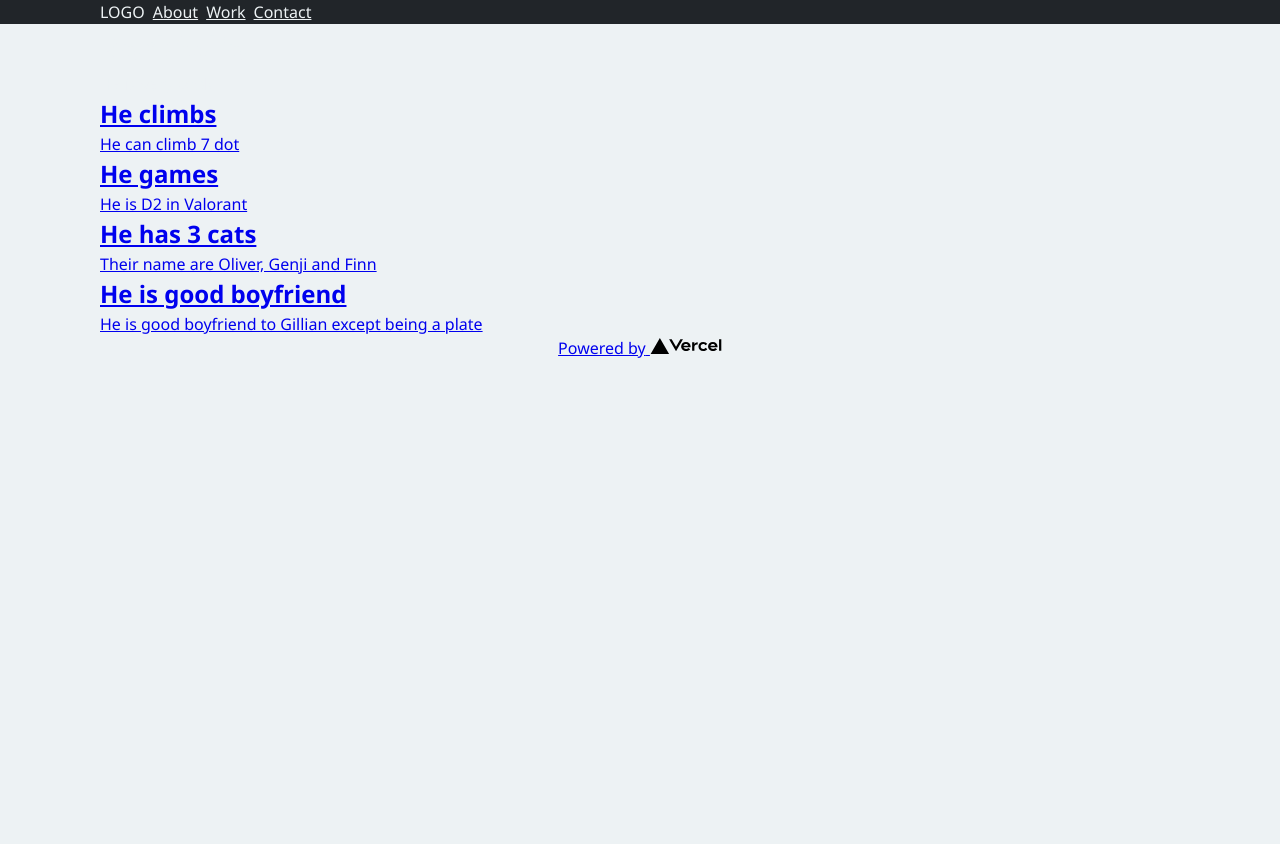
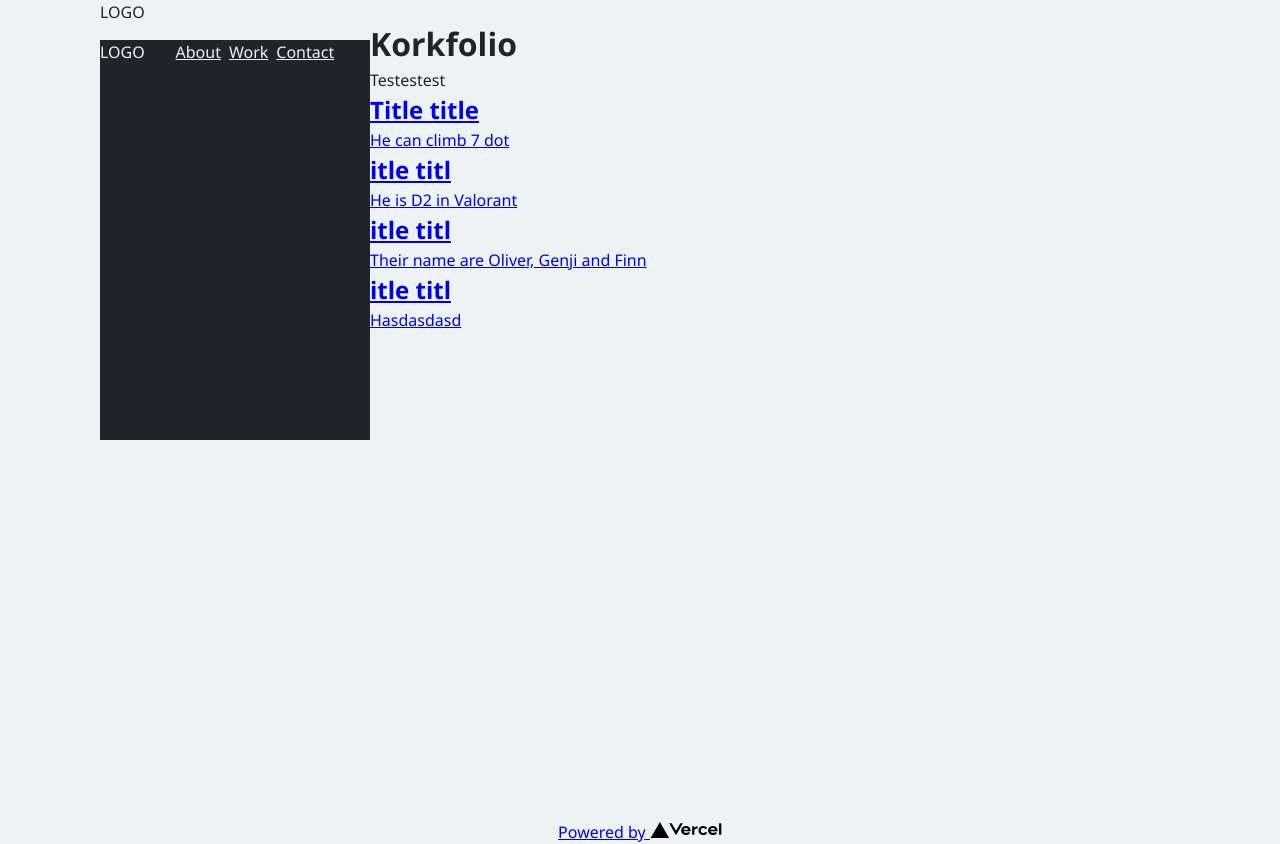
Before and after one commit to kerkzhan/portfolio-2022, a Next.js app: page / in a window 1280 px wide. Before the commit the page ends 800 px from the top, so only its background shows below. Built offline with nearby package versions, Linux system fonts and the light colour scheme.

Commit message:
header, sidebar changes

```diff
--- a/components/header.js
+++ b/components/header.js
@@ -17,20 +17,8 @@ const Header = () => {
   ];
 
   return (
-    <nav className="kp-header">
-      <div className="kp-layout-content">
-        <div>LOGO</div>
-
-        <div className="kp-header-buttons">
-          {navLinks.map((link) => {
-            return (
-              <a href={link.link}>
-                <p>{link.name}</p>
-              </a>
-            );
-          })}
-        </div>
-      </div>
+    <nav className="kp-layout-header kp-header">
+      <div>LOGO</div>
     </nav>
   );
 };
--- /dev/null
+++ b/components/layout.js
@@ -0,0 +1,35 @@
+import PropTypes from "prop-types";
+import Image from "next/image";
+import Sidebar from "./sidebar";
+import Header from "./header";
+
+const Layout = ({ children }) => {
+  return (
+    <div className="kp-layout-default">
+      <Header />
+
+      <main className="kp-layout-content">
+        <Sidebar />
+        {children}
+      </main>
+
+      <footer className="kp-layout-footer">
+        <a
+          href="https://vercel.com?utm_source=create-next-app&utm_medium=default-template&utm_campaign=create-next-app"
+          target="_blank"
+          rel="noopener noreferrer"
+        >
+          Powered by{" "}
+          <span>
+            <Image src="/vercel.svg" alt="Vercel Logo" width={72} height={16} />
+          </span>
+        </a>
+      </footer>
+    </div>
+  );
+};
+Layout.propTypes = {
+  children: PropTypes.node.isRequired,
+};
+
+export default Layout;
--- /dev/null
+++ b/components/sidebar.js
@@ -0,0 +1,38 @@
+import React from "react";
+
+const Sidebar = () => {
+  const navLinks = [
+    {
+      name: "About",
+      link: "/about",
+    },
+    {
+      name: "Work",
+      link: "/work",
+    },
+    {
+      name: "Contact",
+      link: "/contact",
+    },
+  ];
+
+  return (
+    <nav className="kp-layout-sidebar kp-sidebar">
+      <div className="kp-layout-content">
+        <div>LOGO</div>
+
+        <div className="kp-sidebar-buttons">
+          {navLinks.map((link) => {
+            return (
+              <a href={link.link}>
+                <p>{link.name}</p>
+              </a>
+            );
+          })}
+        </div>
+      </div>
+    </nav>
+  );
+};
+
+export default Sidebar;
--- a/css/kp.css
+++ b/css/kp.css
@@ -1,8 +1,7 @@
 *,
 *::before,
 *::after {
-  -webkit-box-sizing: border-box;
-          box-sizing: border-box;
+  box-sizing: border-box;
 }
 
 body,
@@ -40,7 +39,8 @@ body {
 }
 
 a:not([class]) {
-  text-decoration-skip-ink: auto;
+  -webkit-text-decoration-skip: ink;
+          text-decoration-skip-ink: auto;
 }
 
 img,
@@ -60,80 +60,82 @@ select {
   html:focus-within {
     scroll-behavior: auto;
   }
+
   *,
-  *::before,
-  *::after {
+*::before,
+*::after {
     -webkit-animation-duration: 0.01ms !important;
             animation-duration: 0.01ms !important;
     -webkit-animation-iteration-count: 1 !important;
             animation-iteration-count: 1 !important;
-    -webkit-transition-duration: 0.01ms !important;
-            transition-duration: 0.01ms !important;
+    transition-duration: 0.01ms !important;
     scroll-behavior: auto !important;
   }
 }
-
 body {
   background-color: #edf2f4;
-  color: #edf2f4;
+  color: #212529;
   font-family: "Segoe UI", Tahoma, Geneva, Verdana, sans-serif;
 }
 
 .kp-layout-default {
-  display: -ms-grid;
-  display: grid;
-  -ms-grid-rows: auto 1fr auto;
-      grid-template-rows: auto 1fr auto;
   max-width: 1080px;
   margin-left: auto;
   margin-right: auto;
 }
 
 .kp-layout-content {
-  display: -webkit-box;
-  display: -ms-flexbox;
-  display: flex;
-  max-width: 1080px;
-  margin-left: auto;
-  margin-right: auto;
+  display: grid;
+  grid-template-columns: 25% auto;
+  height: 100vh;
+}
+
+.kp-layout-sidebar {
+  width: 100%;
+  height: 50vh;
+  min-height: 200px;
+  position: -webkit-sticky;
+  position: sticky;
+  top: 5%;
 }
 
 .kp-layout-header {
-  display: -webkit-box;
-  display: -ms-flexbox;
-  display: flex;
-  max-width: 1080px;
-  margin-left: auto;
-  margin-right: auto;
+  height: 20px;
 }
 
 .kp-layout-footer {
-  display: -webkit-box;
-  display: -ms-flexbox;
+  grid-column: span 2;
   display: flex;
   margin-left: auto;
   margin-right: auto;
-  -webkit-box-pack: center;
-      -ms-flex-pack: center;
-          justify-content: center;
+  justify-content: center;
 }
 
-.kp-header-buttons {
-  display: -webkit-box;
-  display: -ms-flexbox;
+.kp-sidebar-buttons {
   display: flex;
 }
-
-.kp-header-buttons p {
+.kp-sidebar-buttons p {
   margin-left: 0.5rem;
 }
 
-.kp-header {
+@media (max-width: 700px) {
+  .kp-layout-default {
+    display: flex;
+    flex-direction: column;
+    max-width: 1080px;
+    margin-left: auto;
+    margin-right: auto;
+  }
+
+  .kp-layout-sidebar {
+    display: none;
+  }
+}
+.kp-sidebar {
   background-color: #212529;
   color: #edf2f4;
 }
-
-.kp-header a {
+.kp-sidebar a {
   color: inherit;
 }
 
@@ -165,7 +167,6 @@ body {
   margin-bottom: 3rem;
 }
 
-.kp-flow > :not(:last-child):not([class*="kp-stack"]) {
+.kp-flow > :not(:last-child):not([class*=kp-stack]) {
   margin-bottom: 1.5rem;
-}
-/*# sourceMappingURL=kp.css.map */
+}/*# sourceMappingURL=kp.css.map */
--- a/pages/index.js
+++ b/pages/index.js
@@ -1,55 +1,40 @@
 import Head from "next/head";
 import Image from "next/image";
-import Header from "../components/header";
+import Layout from "../components/layout";
 
 export default function Home() {
   return (
+    <Layout>
       <div>
         <Head>
           <title>Kerk Zhan</title>
           <meta name="description" content="Generated by create next app" />
           <link rel="icon" href="/favicon.ico" />
         </Head>
-      <Header />
-
-      <main className="kp-layout-default">
         <h1>Korkfolio</h1>
 
-        <p>He is very cool! </p>
+        <p>Testestest </p>
 
         <div>
           <a href="https://nextjs.org/docs">
-            <h2>He climbs</h2>
+            <h2>Title title</h2>
             <p>He can climb 7 dot</p>
           </a>
 
           <a href="https://nextjs.org/learn">
-            <h2>He games</h2>
+            <h2>itle titl</h2>
             <p>He is D2 in Valorant</p>
           </a>
           <a href="https://github.com/vercel/next.js/tree/canary/examples">
-            <h2>He has 3 cats</h2>
+            <h2>itle titl</h2>
             <p>Their name are Oliver, Genji and Finn</p>
           </a>
           <a href="https://github.com/vercel/next.js/tree/canary/examples">
-            <h2>He is good boyfriend</h2>
-            <p>He is good boyfriend to Gillian except being a plate</p>
+            <h2>itle titl</h2>
+            <p>Hasdasdasd</p>
           </a>
         </div>
-      </main>
-
-      <footer className="kp-layout-footer">
-        <a
-          href="https://vercel.com?utm_source=create-next-app&utm_medium=default-template&utm_campaign=create-next-app"
-          target="_blank"
-          rel="noopener noreferrer"
-        >
-          Powered by{" "}
-          <span>
-            <Image src="/vercel.svg" alt="Vercel Logo" width={72} height={16} />
-          </span>
-        </a>
-      </footer>
       </div>
+    </Layout>
   );
 }
--- a/sass/_tokens/_tokens.scss
+++ b/sass/_tokens/_tokens.scss
@@ -29,6 +29,7 @@ $spacing-32: 2rem;
 $spacing-48: 3rem;
 $spacing-64: 4rem;
 
+$breakpoint-medium: 700px;
 $page-max-width: 1080px;
 $content-max-width: 70ch;
 
--- a/sass/base/_global.scss
+++ b/sass/base/_global.scss
@@ -1,5 +1,5 @@
 body {
   background-color: $color-background-body;
-  color: $color-text-inverse;
+  color: $color-text-body;
   font-family: "Segoe UI", Tahoma, Geneva, Verdana, sans-serif;
 }
--- a/sass/components/_nav.scss
+++ b/sass/components/_nav.scss
@@ -1,4 +1,4 @@
-.kp-header {
+.kp-sidebar {
   background-color: $black;
   color: $color-text-inverse;
   a {
--- a/sass/layout/_layout.scss
+++ b/sass/layout/_layout.scss
@@ -1,37 +1,53 @@
 .kp-layout-default {
-  display: grid;
-  grid-template-rows: auto 1fr auto;
   max-width: $page-max-width;
   margin-left: auto;
   margin-right: auto;
 }
 
 .kp-layout-content {
-  display: flex;
+  display: grid;
+  grid-template-columns: 25% auto;
+  height: 100vh;
+}
 
-  max-width: $page-max-width;
-  margin-left: auto;
-  margin-right: auto;
+.kp-layout-sidebar {
+  width: 100%;
+  height: 50vh; // experiment with this value, try changing to 110vh
+  min-height: 200px;
+  position: -webkit-sticky;
+  position: sticky;
+  top: 5%;
 }
 
 .kp-layout-header {
-  display: flex;
-
-  max-width: $page-max-width;
-  margin-left: auto;
-  margin-right: auto;
+  height: 20px;
 }
 
 .kp-layout-footer {
+  grid-column: span 2;
   display: flex;
   margin-left: auto;
   margin-right: auto;
   justify-content: center;
 }
 
-.kp-header-buttons {
+.kp-sidebar-buttons {
   display: flex;
   p {
     margin-left: $spacing-8;
   }
 }
+
+@media (max-width: $breakpoint-medium) {
+  .kp-layout-default {
+    display: flex;
+    flex-direction: column;
+    max-width: $page-max-width;
+    margin-left: auto;
+    margin-right: auto;
+  }
+
+  .kp-layout-sidebar {
+    display: none;
+  }
+}
```
Also changed, not shown: 1 other file (tests, documents, lock files or other folders). Lines whose indentation alone changed are shown as unchanged.
